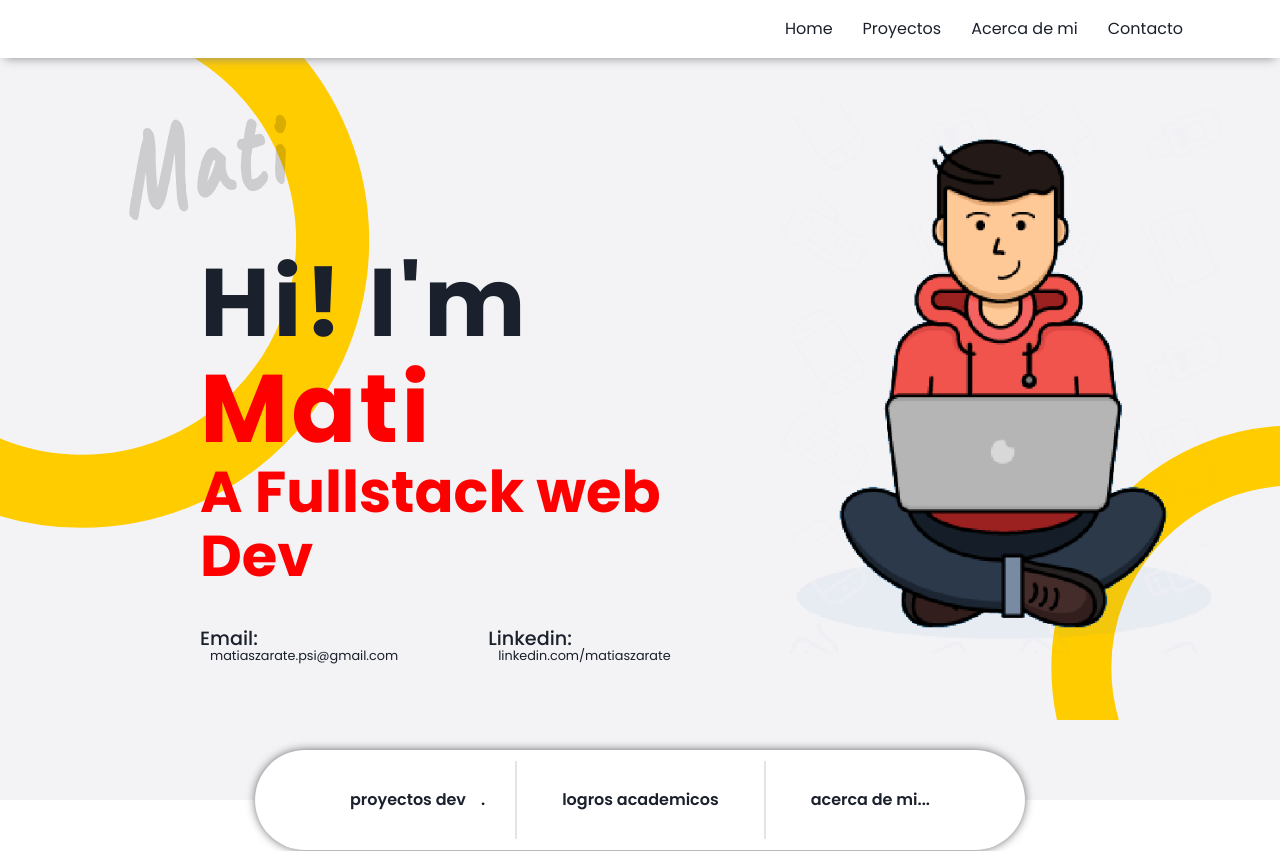
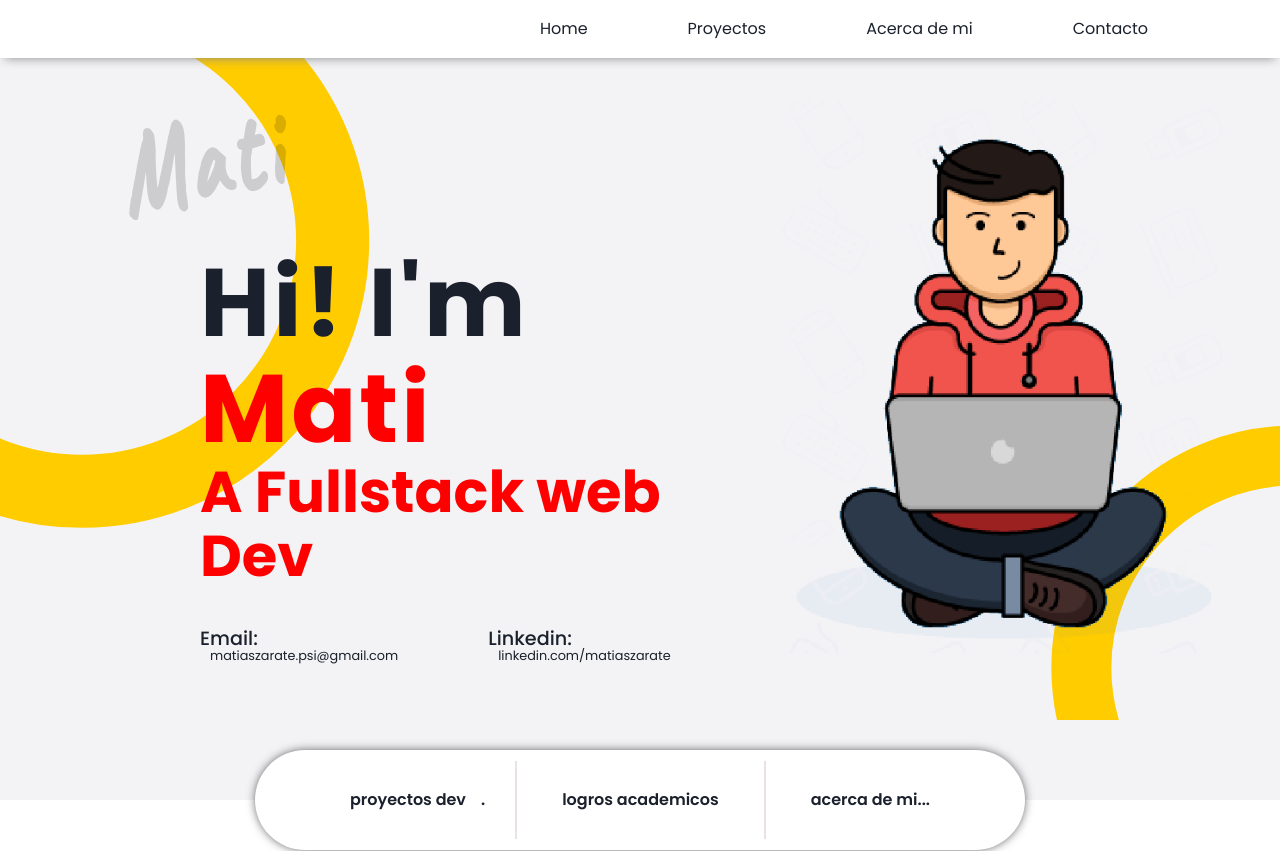
Before and after one commit to Matulaz/matias-zarate-responsive, a React (Vite) app: page / in a window 1280 px wide. Shown: the top 851 px of the page. Built offline with nearby package versions, Linux system fonts and the light colour scheme.

Commit message:
prueba y error

```diff
--- a/src/components/desktop/DesktopNav.jsx
+++ b/src/components/desktop/DesktopNav.jsx
@@ -10,10 +10,10 @@ function DesktopNav() {
         <Flex>
             <Box className="DesktopNavbar" p='20px' w='100%' bg='white' align='end'>
                 <Box w='95%'>
-                    <a href=''>Home</a>
-                    <a href="#proyectos">Proyectos</a>
-                    <a href="#about">Acerca de mi</a>
-                    <a href="#form">Contacto</a>
+                    <a className='a' href='#home'>Home</a>
+                    <a className='a' href="#proyectos">Proyectos</a>
+                    <a className='a' href="#about">Acerca de mi</a>
+                    <a className='a' href="#form">Contacto</a>
                 </Box>
 
             </Box>
--- a/src/components/desktop/DesktopNavbar.css
+++ b/src/components/desktop/DesktopNavbar.css
@@ -8,6 +8,6 @@
     line-height:110%
 }
 
-a{
-    padding: 50px;
+.a{
+    padding: 40px;
 }
```
